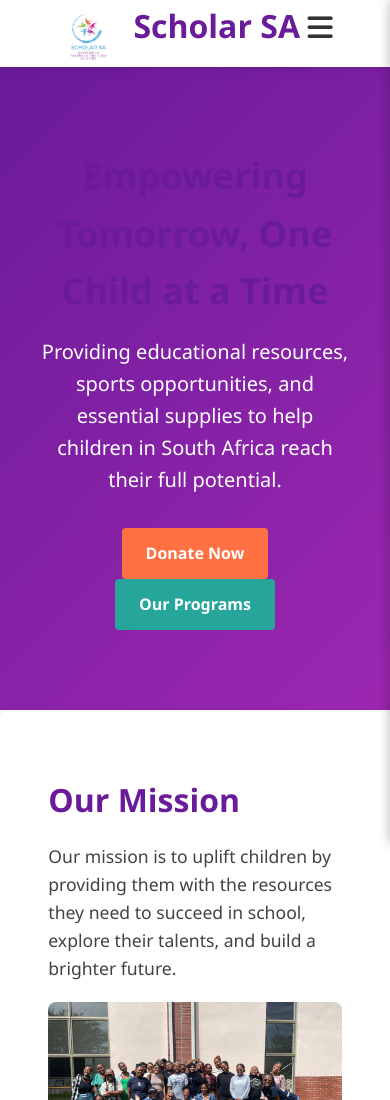
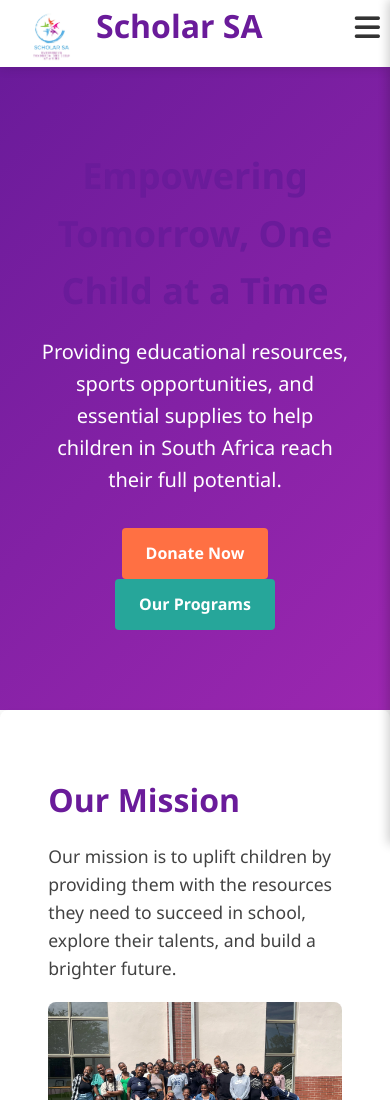
Before and after one commit to ScholarRSA/Scholar-SA, a plain HTML site: page index.html in a window 390 px wide. Shown: the top 1100 px of the page. Drawn offline with Linux system fonts and the light colour scheme.

Commit message:
Official Scholar SA website

```diff
--- a/css/styles.css
+++ b/css/styles.css
@@ -91,8 +91,8 @@ header {
     display: flex;
     justify-content: space-between;
     align-items: center;
-    padding-left: 50px;
-    padding-right: 50px;
+    padding-left: 20px;
+    padding-right: 20px;
 }
 .logo-container {
     display: flex;
@@ -391,7 +391,8 @@ footer {
 
     .header-container {
         display: flex;
-        justify-content: space-evenly;
+        justify-content: space-between;
+        padding-right: 10px;
     }
 
     .menu-btn {
```
